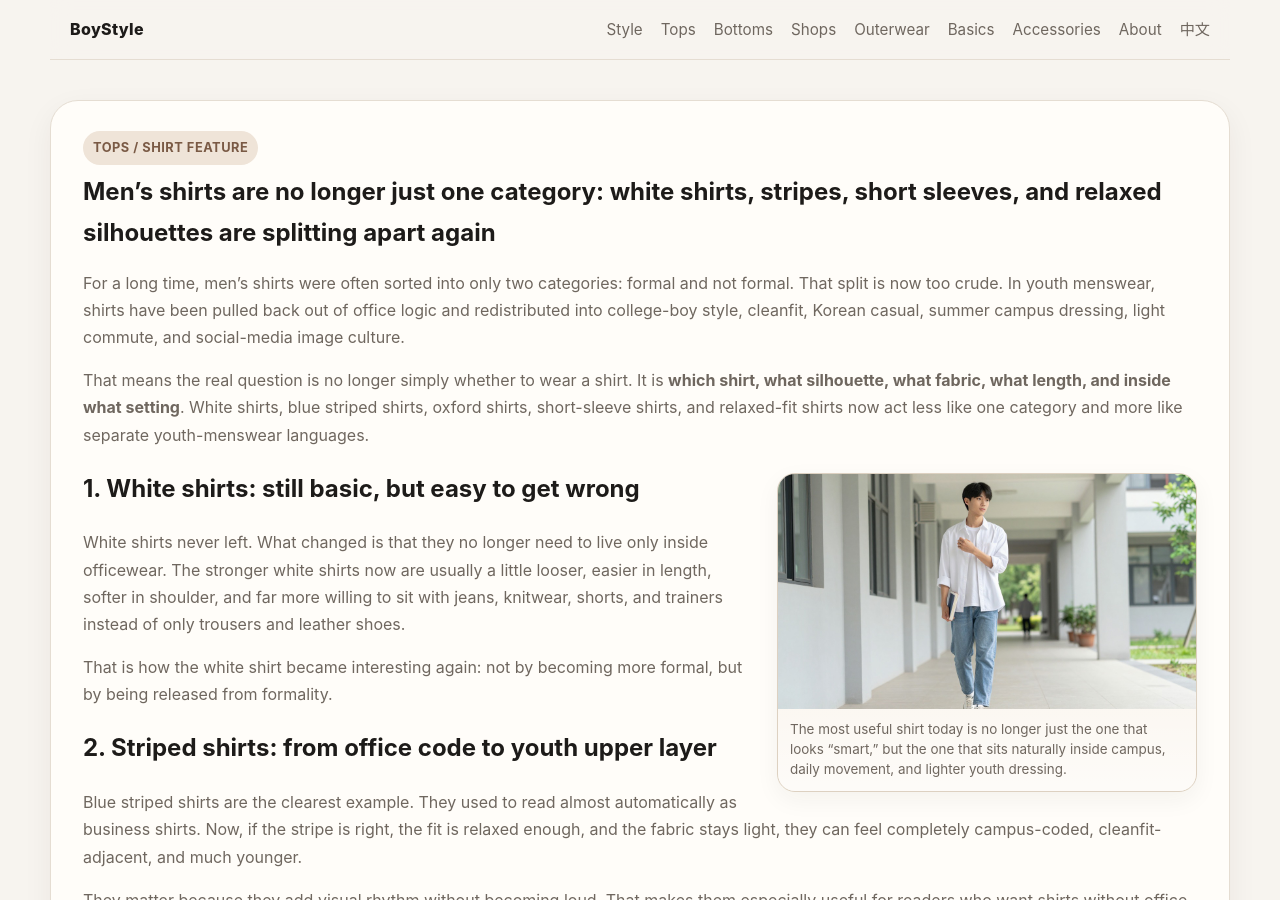
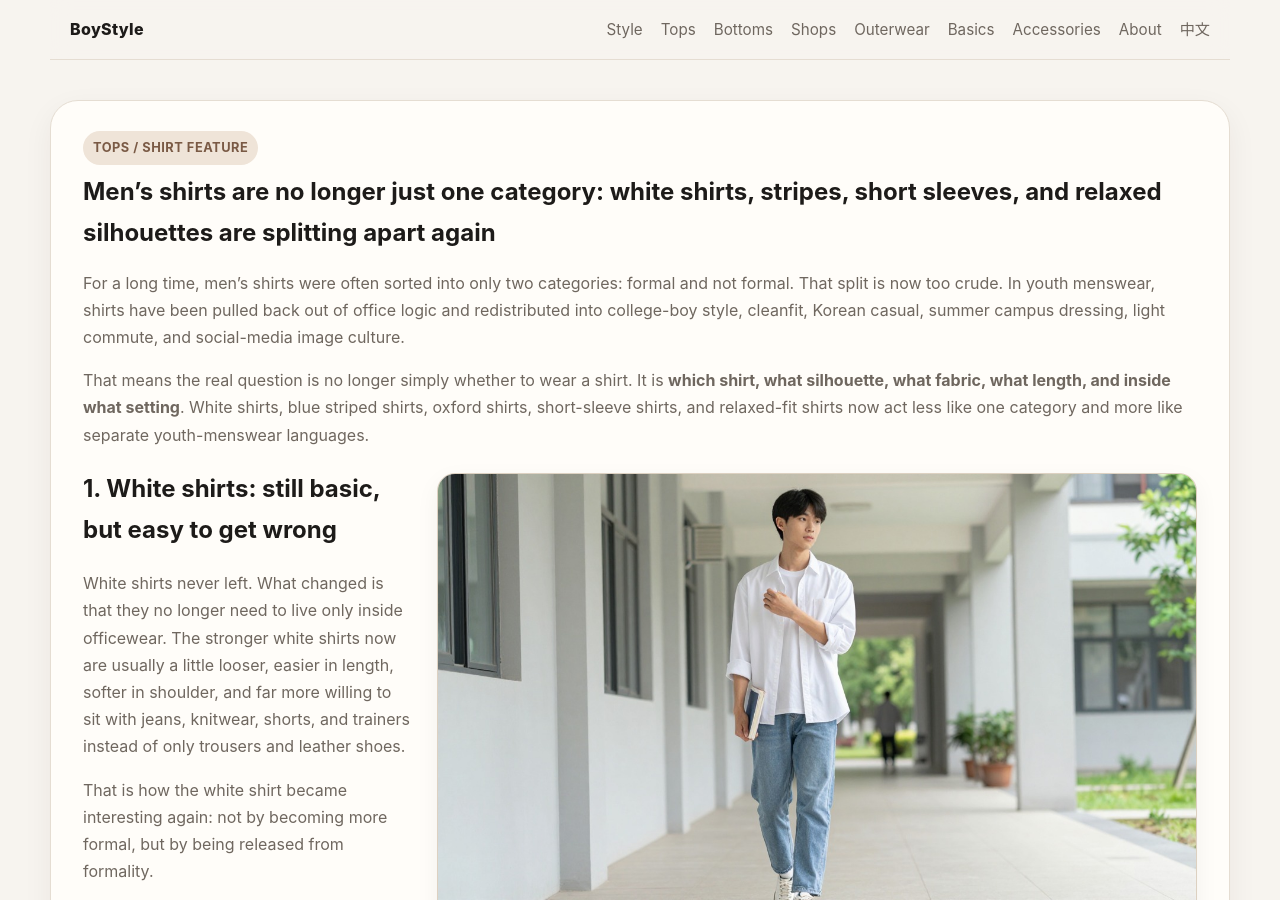
Before and after one commit to qilin-agent/zboystyle, a Jekyll site: the page built from _en_tops/mens-shirts-style-guide.html, in a window 1280 px wide and 900 px high. Built offline with Jekyll 4.4.1, drawn with Linux system fonts in a browser that asks for light colours.

Commit message:
Improve mens shirts article image layout

```diff
--- a/_en_tops/mens-shirts-style-guide.html
+++ b/_en_tops/mens-shirts-style-guide.html
@@ -25,7 +25,7 @@ thumbnail_alt: "Mens shirts and campus commuter style lead image"
 <p>For a long time, men’s shirts were often sorted into only two categories: formal and not formal. That split is now too crude. In youth menswear, shirts have been pulled back out of office logic and redistributed into college-boy style, cleanfit, Korean casual, summer campus dressing, light commute, and social-media image culture.</p>
 <p>That means the real question is no longer simply whether to wear a shirt. It is <strong>which shirt, what silhouette, what fabric, what length, and inside what setting</strong>. White shirts, blue striped shirts, oxford shirts, short-sleeve shirts, and relaxed-fit shirts now act less like one category and more like separate youth-menswear languages.</p>
 
-<figure class="article-figure narrow align-right">
+<figure class="article-figure half align-right">
   <img src="../../assets/img/task-generated/zboystyle/mens-shirts-white-campus-hero-01.jpg" alt="A youth upper-body image used as a transitional cover for a men’s shirts feature" />
   <figcaption>The most useful shirt today is no longer just the one that looks “smart,” but the one that sits naturally inside campus, daily movement, and lighter youth dressing.</figcaption>
 </figure>
--- a/_zh_tops/mens-shirts-style-guide.html
+++ b/_zh_tops/mens-shirts-style-guide.html
@@ -25,7 +25,7 @@ thumbnail_alt: "男生基础衬衫与校园轻通勤风主图"
 <p>在很多人的旧印象里，男士衬衣好像只有两种状态：正式的，或者不正式的。但放到今天的青年男装里，这个分类已经太粗了。衬衣早就不再只是办公室和通勤的象征，它已经被重新拆开，进入了男大、cleanfit、轻韩系、校园日常、社交媒体自拍、轻通勤和生活流穿搭等不同语境里。</p>
 <p>也正因为如此，今天讨论衬衣，重点不再只是“要不要穿衬衫”，而是<strong>穿哪一种衬衣、让它落在什么轮廓、什么面料、什么长度和什么场景里</strong>。白衬衫、蓝白条纹衬衫、牛津纺、短袖衬衫、宽松廓形衬衫，它们现在已经不是一类单品，而是一组正在分化的青年男装语言。</p>
 
-<figure class="article-figure narrow align-right">
+<figure class="article-figure half align-right">
   <img src="../../assets/img/task-generated/zboystyle/mens-shirts-white-campus-hero-01.jpg" alt="青年上装图，可作为男士衬衣风格专题的过渡封面图" />
   <figcaption>今天真正好看的衬衣，不再只是“看起来正式”，而是能在校园、轻通勤和青年生活里找到更自然的落点。</figcaption>
 </figure>
@@ -95,9 +95,5 @@ thumbnail_alt: "男生基础衬衫与校园轻通勤风主图"
 
 
 
-<figure>
-  <img src="../../assets/img/task-generated/zboystyle/mens-shirts-style-vertical-01.jpg" alt="男生衬衫主题正文配图" />
-  <figcaption>卷袖、领口和校园窗边的停留动作，让基础衬衫更有真实吸引力。</figcaption>
-</figure>
 
 <p class="muted">接着看：<a href="../../zh/tops/blue-striped-shirt-cleanfit-guide.html">蓝白条纹衬衫正在回到 2026 中文互联网男大与 cleanfit 上装位</a>、<a href="../../zh/tops/hoodie-youth-style-guide.html">卫衣和连帽衫一直在主场：男大、cleanfit 和校园运动最离不开的那件上衣</a>、<a href="../../zh/bottoms/jeans-youth-style-guide.html">牛仔裤一直没退场：版型、洗水和男大 / cleanfit 语境里最该先懂的几件事
```
